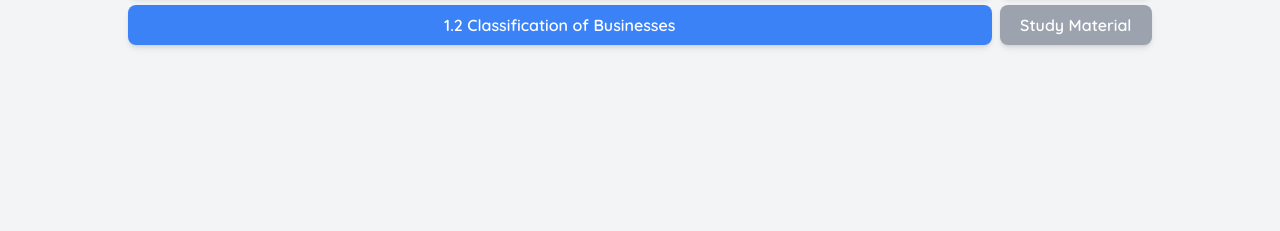
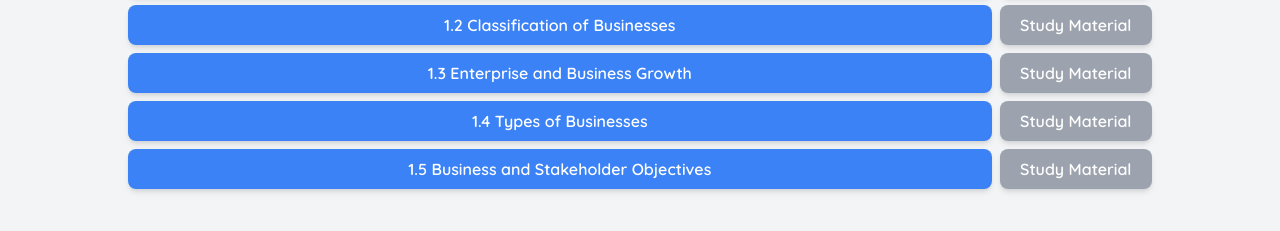
Before and after one commit to varunaditya-plus/Blanks, a plain HTML site: page index.html in a window 1280 px wide. Shown: the part 207-438 px from the top of the page. Drawn offline with nearby package versions, Linux system fonts and the light colour scheme.

Commit message:
Edited HTML

```diff
--- a/index.html
+++ b/index.html
@@ -41,6 +41,9 @@
         <h1 class="text-3xl font-bold">Business</h1>
         <div class="unit" data-unit="1.1 Business Activity"></div>
         <div class="unit" data-unit="1.2 Classification of Businesses"></div>
+        <div class="unit" data-unit="1.3 Enterprise and Business Growth"></div>
+        <div class="unit" data-unit="1.4 Types of Businesses"></div>
+        <div class="unit" data-unit="1.5 Business and Stakeholder Objectives"></div>
     </div>
 
     <button id="darkModeToggle" class="absolute top-6 right-6 text-4xl rounded transition duration-100 ease-out" style="background-color: transparent !important;">
```
